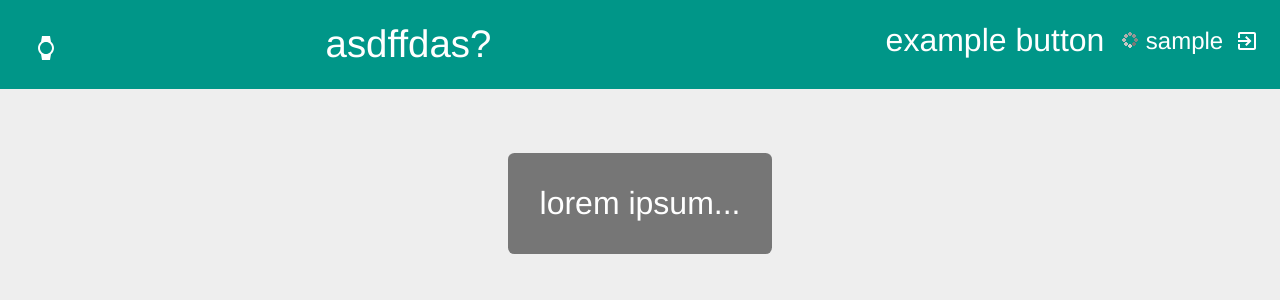
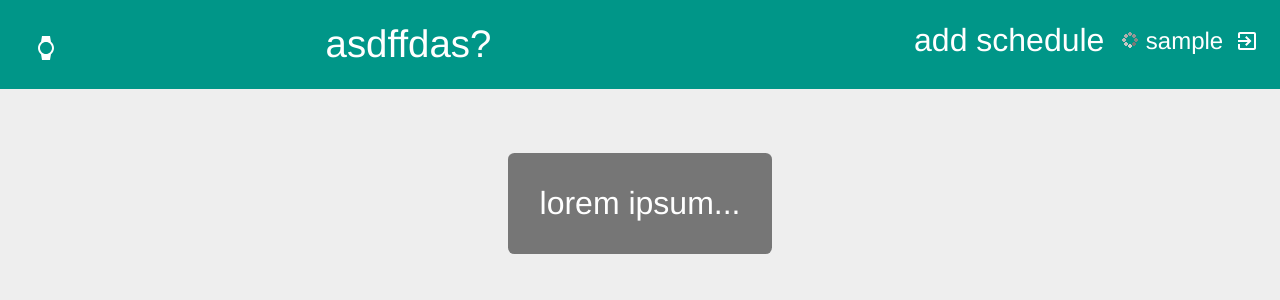
Before and after one commit to turbio/infotech-final, a PHP site: page /dashboard in a window 1280 px wide. Shown: the top 300 px of the page. Run offline with PHP 8.4, Linux system fonts and the light colour scheme; the visitor is signed in with stand-in values (Sample User, id 1); a stand-in replaces the project's code that opens the database connection; some libraries are stand-ins or nearby versions.

Commit message:
added add scheduel button

```diff
--- a/templates/dashboard.php
+++ b/templates/dashboard.php
@@ -13,7 +13,8 @@ $titlebar = new TitleBar();
 $titlebar->setButton('signout_button', '<img src="res/signout.svg"/>', 'signout.php');
 $userImage = '<img id="user_image" src="res/loading.gif"/> ';
 $titlebar->setButton('username_button', $userImage . user::getName(), 'profile.php');
-$titlebar->setButton('example_button', 'example button', 'href="http://example.com"');
+$titlebar->setButton('add_schedule_button', 'add schedule', 'schedule.php');
+//$titlebar->setButton('example_button', 'example button', 'http://example.com');
 
 $titlebar->render();
 
```
